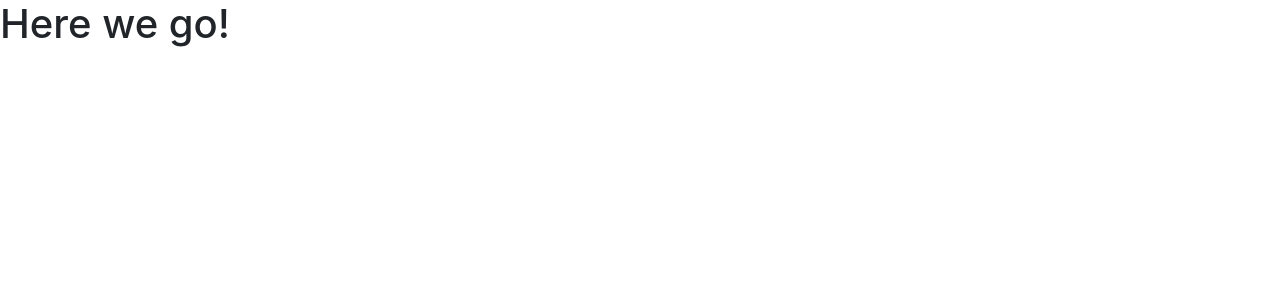
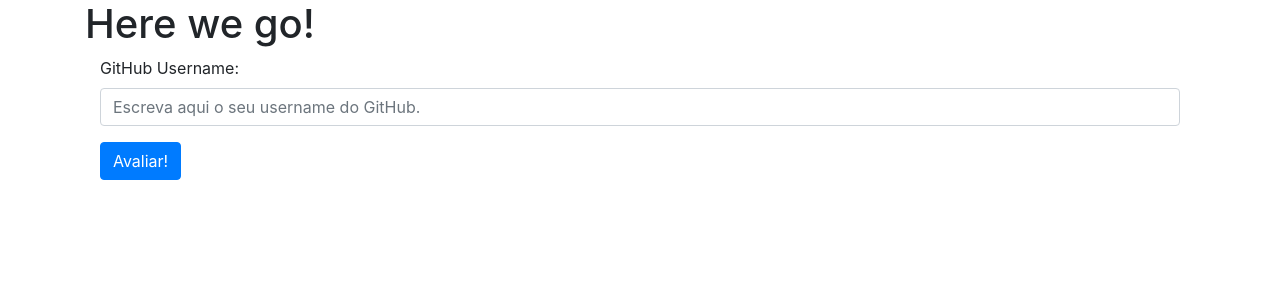
Before and after one commit to felipmartins/github-profile-evaluator, a Django app: page / in a window 1280 px wide. Shown: the top 300 px of the page. Run offline with Django 4.2, Linux system fonts and the light colour scheme; some libraries are stand-ins or nearby versions.

Commit message:
add forms and needed modifications

```diff
--- a/evaluator/templates/index.html
+++ b/evaluator/templates/index.html
@@ -2,13 +2,29 @@
 
 {% block title %}
 
-    Título da página
+    GitHub Evaluator
 
 {% endblock %}
 
 
 {% block content %}
 
-    <h1> Here we go! </h1>
+    <div class="container">
+        <h1> Here we go! </h1>
+        <div class="container">
+            <form action="" method="post">
+                {% csrf_token %}
+                <div class="form-group">
+                    <label for="github_user">GitHub Username:</label>
+                    <input type="text" class="form-control" id="github_user" name="github_user" placeholder="Escreva aqui o seu username do GitHub." required>
+                </div>
+
+                <button type="submit" class="btn btn-primary ">Avaliar!</button>
+
+            </form>
+        </div>
+
+    </div>
+
 
 {% endblock %}
--- a/evaluator/views.py
+++ b/evaluator/views.py
@@ -5,4 +5,13 @@ def index(request):
 
     }
 
+    if request.method == 'POST':
+        print(request.POST['github_user'])
+
+        context = {
+
+        }
+
+
+
     return render(request, 'index.html', context)
```
Also changed, not shown: evaluator/forms.py (added, +9 -0 lines), evaluator/migrations/0001_initial.py (added).
